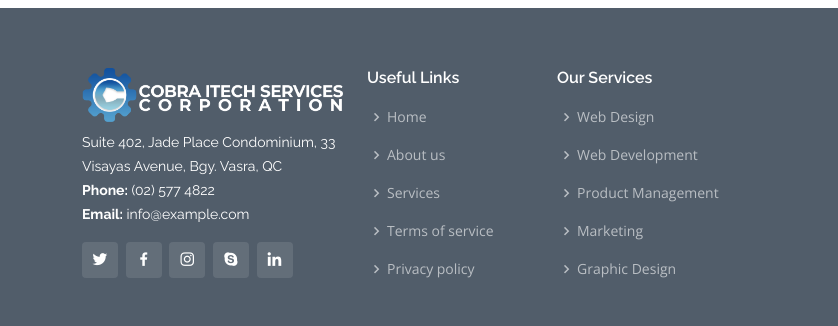
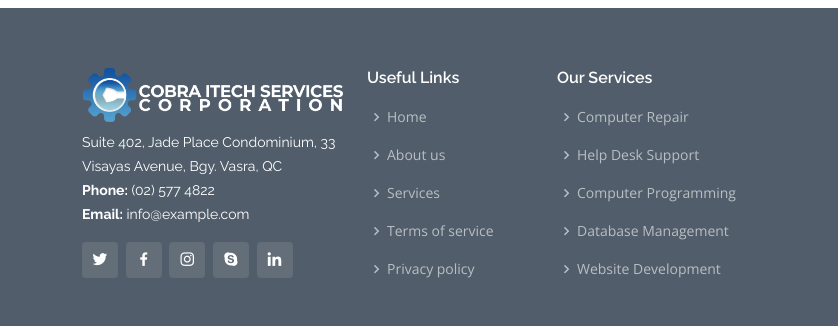
Before and after one commit to patrickjeromeuy/Cobra-Website, a plain HTML site: page contact.html in a window 1280 px wide. Shown: the part 959-1285 px from the top of the page, 0-838 px from the left. Drawn offline with nearby package versions, Linux system fonts and the light colour scheme.

Commit message:
Updated favicon and footer links

```diff
--- a/contact.html
+++ b/contact.html
@@ -10,7 +10,7 @@
   <meta content="" name="keywords">
 
   <!-- Favicons -->
-  <link href="assets/img/favicon.png" rel="icon">
+  <link href="assets/img/favicon.png" rel="icon" type="image/x-icon">
   <link href="assets/img/apple-touch-icon.png" rel="apple-touch-icon">
 
   <!-- Google Fonts -->
@@ -197,11 +197,11 @@
           <div class="col-lg-3 col-md-6 footer-links">
             <h4>Our Services</h4>
             <ul>
-              <li><i class="bx bx-chevron-right"></i> <a href="#">Web Design</a></li>
-              <li><i class="bx bx-chevron-right"></i> <a href="#">Web Development</a></li>
-              <li><i class="bx bx-chevron-right"></i> <a href="#">Product Management</a></li>
-              <li><i class="bx bx-chevron-right"></i> <a href="#">Marketing</a></li>
-              <li><i class="bx bx-chevron-right"></i> <a href="#">Graphic Design</a></li>
+              <li><i class="bx bx-chevron-right"></i> <a href="#">Computer Repair</a></li>
+              <li><i class="bx bx-chevron-right"></i> <a href="#">Help Desk Support</a></li>
+              <li><i class="bx bx-chevron-right"></i> <a href="#">Computer Programming</a></li>
+              <li><i class="bx bx-chevron-right"></i> <a href="#">Database Management</a></li>
+              <li><i class="bx bx-chevron-right"></i> <a href="#">Website Development</a></li>
             </ul>
           </div>
 
```
Also changed, not shown: about.html (+5 -5 lines), careers.html (+5 -5 lines), founders.html (+5 -5 lines), partners-clients.html (+5 -5 lines), services.html (+5 -5 lines).
